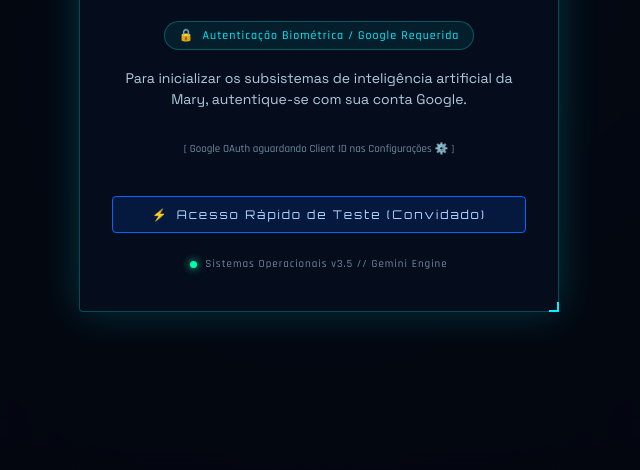
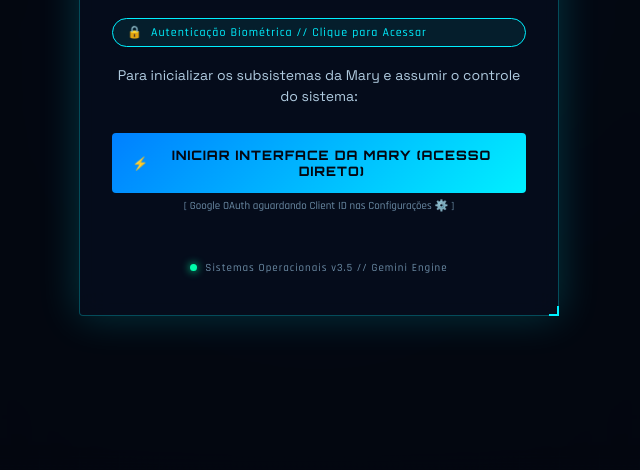
Before and after one commit to Sistema-hub45/Inteligencia-Artificial-mary, a website built with Vite: page index.html in a window 1280 px wide. Shown: the part 330-800 px from the top of the page, without its empty margins (321-961 px from the left). Built offline with nearby package versions, Linux system fonts and the light colour scheme; files whose address does not match are found by name.

Commit message:
feat: improve login screen with instant access buttons

```diff
--- a/index.html
+++ b/index.html
@@ -34,25 +34,26 @@
       </div>
 
       <div class="auth-body">
-        <div class="security-badge">
+        <!-- Botão de Autenticação Biométrica / Acesso Rápido -->
+        <button type="button" id="security-badge-btn" class="security-badge" style="cursor: pointer; width: 100%; border: 1px solid var(--cyan-glow); background: rgba(0, 240, 255, 0.08); transition: all 0.2s ease;" title="Clique para autenticação imediata">
           <span class="security-icon">🔒</span>
-          <span class="security-text">Autenticação Biométrica / Google Requerida</span>
+          <span class="security-text">Autenticação Biométrica // Clique para Acessar</span>
+        </button>
+
+        <p class="auth-instruction">
+          Para inicializar os subsistemas da Mary e assumir o controle do sistema:
+        </p>
+
+        <!-- Botão Principal de Acesso Direto -->
+        <div class="auth-actions">
+          <button id="btn-demo-login" class="hud-button primary-glow" style="width: 100%; justify-content: center; padding: 14px 20px; font-size: 13px; letter-spacing: 1px;">
+            <span class="btn-icon">⚡</span>
+            <span>INICIAR INTERFACE DA MARY (ACESSO DIRETO)</span>
+          </button>
         </div>
 
-        <p class="auth-instruction">
-          Para inicializar os subsistemas de inteligência artificial da Mary, autentique-se com sua conta Google.
-        </p>
-
-        <!-- Botão Oficial do Google -->
+        <!-- Botão Oficial do Google (Se houver Client ID) -->
         <div id="google-signin-btn-container" class="google-btn-wrapper"></div>
-
-        <!-- Botão de Acesso Rápido / Demonstração -->
-        <div class="auth-actions">
-          <button id="btn-demo-login" class="hud-button secondary-glow" title="Acessar sem configurar Client ID do Google agora">
-            <span class="btn-icon">⚡</span>
-            <span>Acesso Rápido de Teste (Convidado)</span>
-          </button>
-        </div>
 
         <div class="auth-footer-info">
           <span class="status-indicator-dot online"></span>
--- a/src/main.js
+++ b/src/main.js
@@ -120,6 +120,16 @@ class MaryApplication {
       audioWave.resume();
       googleAuth.loginAsGuest();
     });
+
+    // Botão do crachá biométrico
+    const secBadgeBtn = document.getElementById('security-badge-btn');
+    if (secBadgeBtn) {
+      secBadgeBtn.addEventListener('click', () => {
+        audioWave.init();
+        audioWave.resume();
+        googleAuth.loginAsGuest();
+      });
+    }
 
     // Logout
     this.btnLogout.addEventListener('click', () => {
```
